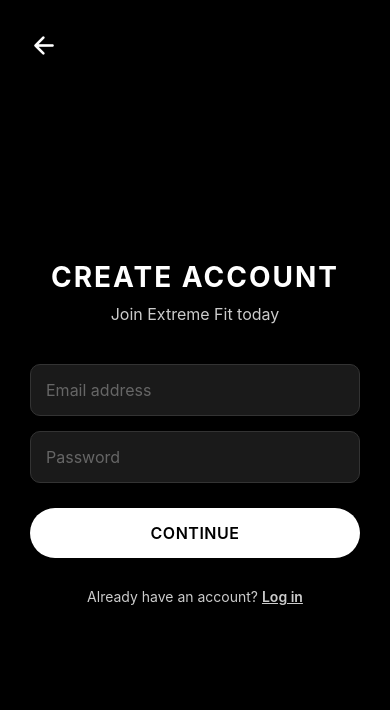
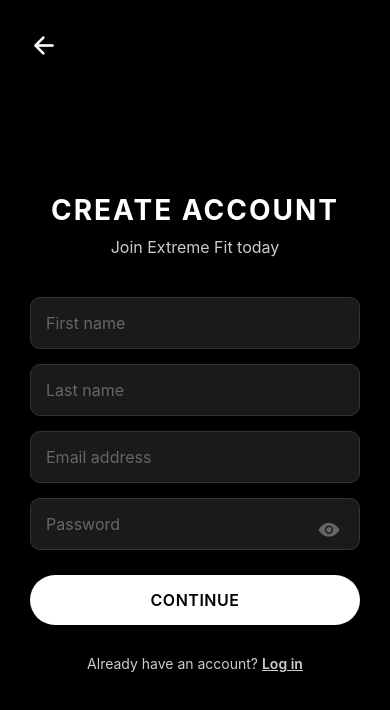
Before and after one commit to Keiven-Soto/EXTREME-FIT-CAPSTONE, a React Native app in the folder client/: screen /CreateAccountPage in a window 390 px wide. Shown: the top 710 px of the page. Built offline with nearby package versions, Linux system fonts and the light colour scheme; no server answers.

Commit message:
create account form now contains  Name and Last Name

```diff
--- a/client/app.json
+++ b/client/app.json
@@ -20,13 +20,19 @@
         "foregroundImage": "./assets/adaptive-icon.png",
         "backgroundColor": "#ffffff"
       },
-      "edgeToEdgeEnabled": true
+      "edgeToEdgeEnabled": true,
+      "package": "com.extremefit.capstone"
     },
     "web": {
       "favicon": "./assets/favicon.png"
     },
     "plugins": [
       "expo-font"
-    ]
+    ],
+    "extra": {
+      "eas": {
+        "projectId": "49fa5283-4dcc-4530-b302-d77da1209b0a"
+      }
+    }
   }
 }
--- a/client/screens/CreateAccountPage.js
+++ b/client/screens/CreateAccountPage.js
@@ -19,8 +19,11 @@
 export default function CreateAccountPage({ navigation }) {
   const { isLoaded, signUp, setActive } = useSignUp();
 
+  const [firstName, setFirstName] = useState('');
+  const [lastName, setLastName] = useState('');
   const [emailAddress, setEmailAddress] = useState('');
   const [password, setPassword] = useState('');
+  const [showPassword, setShowPassword] = useState(false);
   const [pendingVerification, setPendingVerification] = useState(false);
   const [code, setCode] = useState('');
   const [loading, setLoading] = useState(false);
@@ -31,6 +34,8 @@
 
     try {
       await signUp.create({
+        firstName,
+        lastName,
         emailAddress,
         password,
       });
@@ -132,6 +137,26 @@
         <View style={styles.formContainer}>
           <TextInput
             style={styles.input}
+            autoCapitalize="words"
+            value={firstName}
+            placeholder="First name"
+            placeholderTextColor="#666"
+            onChangeText={setFirstName}
+            autoComplete="name-given"
+          />
+
+          <TextInput
+            style={styles.input}
+            autoCapitalize="words"
+            value={lastName}
+            placeholder="Last name"
+            placeholderTextColor="#666"
+            onChangeText={setLastName}
+            autoComplete="name-family"
+          />
+
+          <TextInput
+            style={styles.input}
             autoCapitalize="none"
             value={emailAddress}
             placeholder="Email address"
@@ -141,15 +166,27 @@
             autoComplete="email"
           />
 
+          <View style={styles.passwordContainer}>
             <TextInput
-            style={styles.input}
+              style={styles.passwordInput}
               value={password}
               placeholder="Password"
               placeholderTextColor="#666"
-            secureTextEntry={true}
+              secureTextEntry={!showPassword}
               onChangeText={setPassword}
               autoComplete="password"
             />
+            <TouchableOpacity
+              style={styles.eyeIcon}
+              onPress={() => setShowPassword(!showPassword)}
+            >
+              <Ionicons
+                name={showPassword ? 'eye-off' : 'eye'}
+                size={22}
+                color="#666"
+              />
+            </TouchableOpacity>
+          </View>
 
           <TouchableOpacity
             style={[styles.button, loading && styles.buttonDisabled]}
@@ -225,6 +262,26 @@
     fontSize: 16,
     color: '#fff',
   },
+  passwordContainer: {
+    position: 'relative',
+    marginBottom: 15,
+  },
+  passwordInput: {
+    backgroundColor: '#1a1a1a',
+    borderWidth: 1,
+    borderColor: '#333',
+    padding: 15,
+    paddingRight: 50,
+    borderRadius: 10,
+    fontSize: 16,
+    color: '#fff',
+  },
+  eyeIcon: {
+    position: 'absolute',
+    right: 15,
+    top: 15,
+    padding: 5,
+  },
   button: {
     backgroundColor: '#fff',
     paddingVertical: 15,
--- a/client/screens/edit_sections/OrderDetails.js
+++ b/client/screens/edit_sections/OrderDetails.js
@@ -42,12 +42,7 @@
 
   // Cambia a tu IP local si usas dispositivo físico
   const API_URL = 'http://localhost:5001';
-
-  // const API_URL = 'http://192.168.8.143:5001';
-
-
-  // Si solo vino el orderId, hacemos fetch de items y totales
-useEffect(() => {
+  useEffect(() => {
   const fetchOrder = async () => {
     if (order || !passedOrderId) return;
     try {
--- a/client/services/api.js
+++ b/client/services/api.js
@@ -9,9 +9,15 @@
   console.log('🎫 Global token set:', !!token);
 };
 
-const USE_NGROK = true;
-// API Configuration with improved network detection
+const USE_NGROK = false;
+const FORCE_PRODUCTION = false;
+
 const getApiUrl = () => {
+  if (FORCE_PRODUCTION) {
+    console.log('⚠️ FORCE_PRODUCTION enabled - using production API');
+    return "https://extreme-fit-capstone-backend.vercel.app";
+  }
+
   if (__DEV__) {
     if (USE_NGROK) {
       return 'https://unpaining-cris-scorningly.ngrok-free.dev'; //TODO: replace with your ngrok URL
@@ -26,7 +32,9 @@
     console.log("Falling back to localhost");
     return "http://localhost:5001";
   }
-  return "https://your-production-api.com";
+
+  console.log('🚀 Using production API');
+  return "https://extreme-fit-capstone-backend.vercel.app";
 };
 
 const API_BASE_URL = getApiUrl();
@@ -56,7 +64,6 @@
   }
 
   try {
-    console.log(`API Request: ${config.method || "GET"} ${url}`);
 
     const response = await Promise.race([
       fetch(url, config),
@@ -65,17 +72,28 @@
       ),
     ]);
 
-    const data = await response.json();
+    // Try to get response text first
+    const responseText = await response.text();
+
+    // Try to parse as JSON
+    let data;
+    try {
+      data = JSON.parse(responseText);
+    } catch (parseError) {
+      console.error('❌ Failed to parse JSON response:', parseError.message);
+      console.error('Response received:', responseText.substring(0, 200));
+      throw new Error(`Server returned non-JSON response: ${responseText.substring(0, 100)}`);
+    }
 
     if (!response.ok) {
+      console.error(`❌ API Error (${response.status}):`, data.error || data);
       throw new Error(data.error || `HTTP error! status: ${response.status}`);
     }
 
-    console.log(`API Success: ${endpoint}`);
     // Backend returns {success: true, data: ...}, so just return it as-is
     return data;
   } catch (error) {
-    console.error(`API Error for ${endpoint}:`, error.message);
+    console.error(`❌ API Error for ${endpoint}:`, error.message);
 
     // Provide helpful error messages for common issues
     let userFriendlyMessage = error.message;
```
Lines whose indentation alone changed are shown as unchanged.
